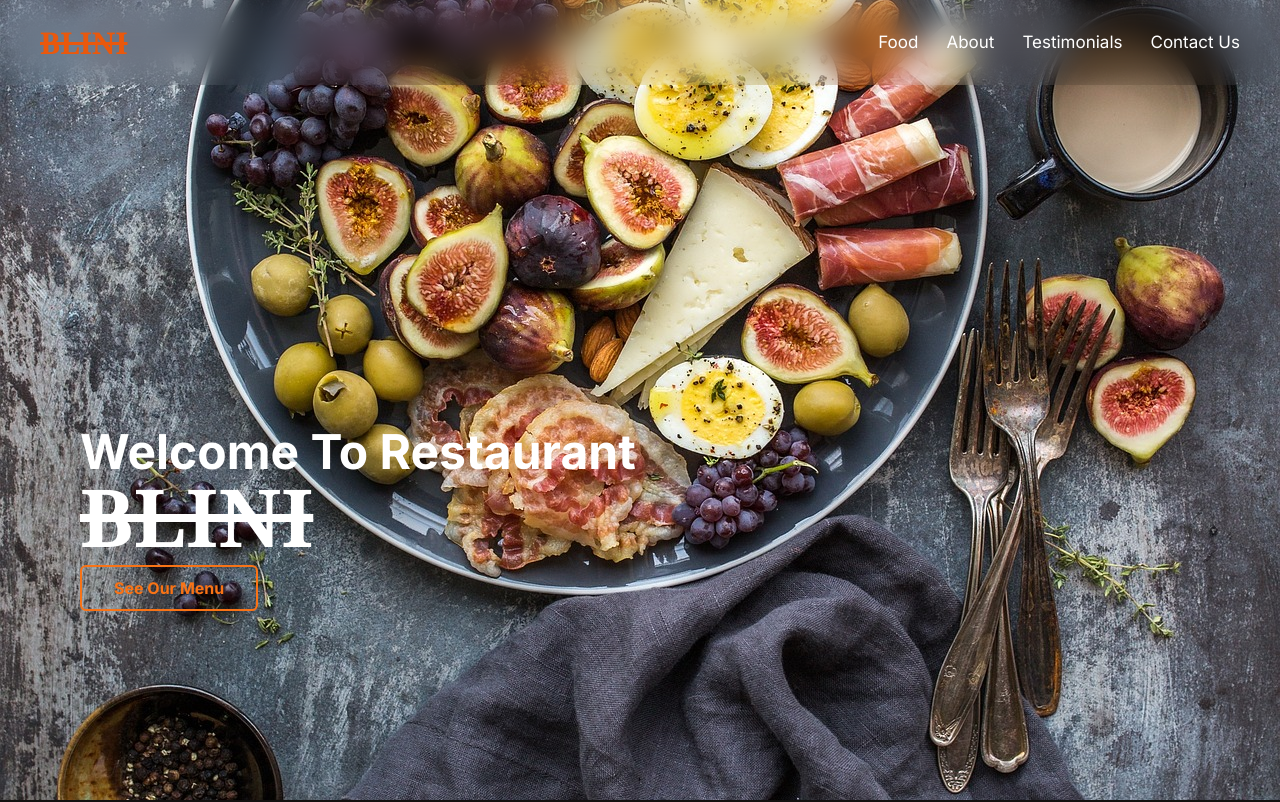
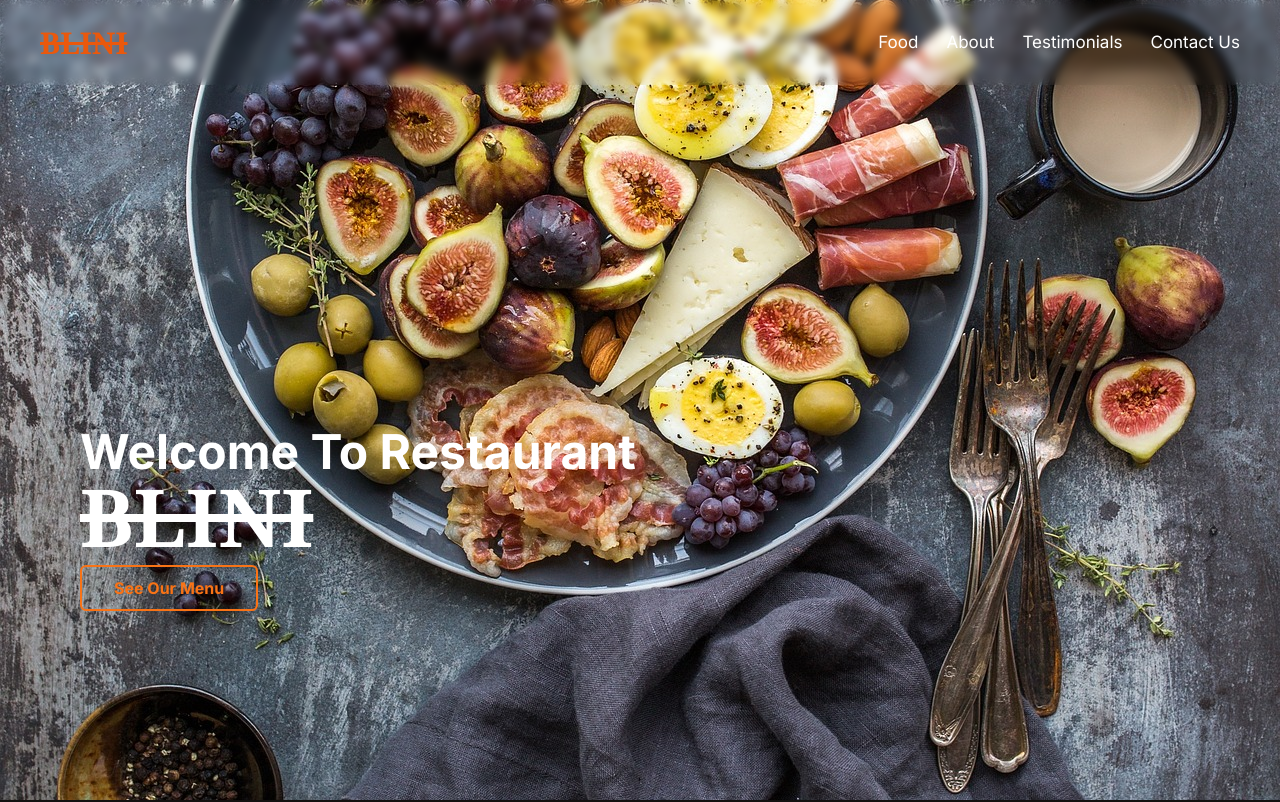
Before and after one commit to XtremeThaqi/Restaurant-App, a Next.js app: page / in a window 1280 px wide. Shown: the top 802 px of the page. Built offline with nearby package versions, Linux system fonts and the light colour scheme.

Commit message:
fixed footer overflow navbar removed a color and open fixed width

```diff
--- a/src/app/components/Footer.jsx
+++ b/src/app/components/Footer.jsx
@@ -3,7 +3,7 @@
 export default function Footer() {
     return (
         <>
-            <div className="flex flex-col px-10 py-5 items-center w-full bg-[rgba(31,31,31,0.3)]">
+            <div className="flex flex-col px-10 py-5 items-center w-full bg-[rgba(31,31,31,0.3)] overflow-hidden">
                 <div className="flex flex-wrap gap-20">
                     <div className="relative">
                         <h2 className="text-2xl text-orange-600 before:absolute before:top-7 before:bg-orange-600 before:w-28 before:h-[2px]">&quot;BLINI&quot;</h2>
--- a/src/app/components/Navbar.jsx
+++ b/src/app/components/Navbar.jsx
@@ -19,7 +19,7 @@ export default function Navbar() {
 
     return (
         <>
-            <nav className="fixed top-0 py-5 w-full z-20 /*bg-[rgba(31,31,31,0.9)]*/ backdrop-blur-lg">
+            <nav className="fixed top-0 py-5 w-full z-20 backdrop-blur-sm">
                 <div className="flex justify-between px-10 items-center relative">
                     <a href="/" className="cursor-pointer text-[30px] font-bold text-orange-600 line-through font-serif">BLINI</a>
                     <ul className="flex items-center gap-7 max-md:hidden">
--- a/src/app/components/Open.jsx
+++ b/src/app/components/Open.jsx
@@ -29,7 +29,7 @@ export default function Open() {
                          initial={{ opacity: 0, x: -50 }}
                          whileInView={{ opacity: 1, x: 0 }}
                          transition={{ duration: 1, delay: 0.2 }}
-                         key={from.id} className="flex flex-col p-4 gap-3 border border-orange-600 rounded-md w-[400px]">
+                         key={from.id} className="flex flex-col p-4 gap-3 border border-orange-600 rounded-md w-[400px] max-[450px]:w-[300px]">
                             <h3 className="text-lg text-orange-600">{from.title}</h3>
                             <p className="text-lg text-gray-600">{from.time}</p>
                         </motion.div>
```
